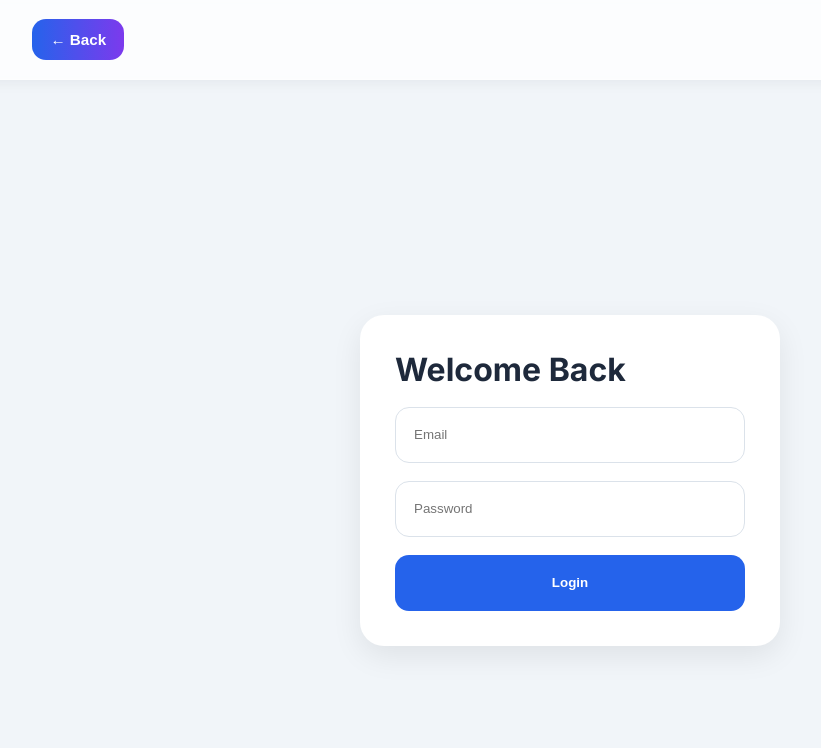
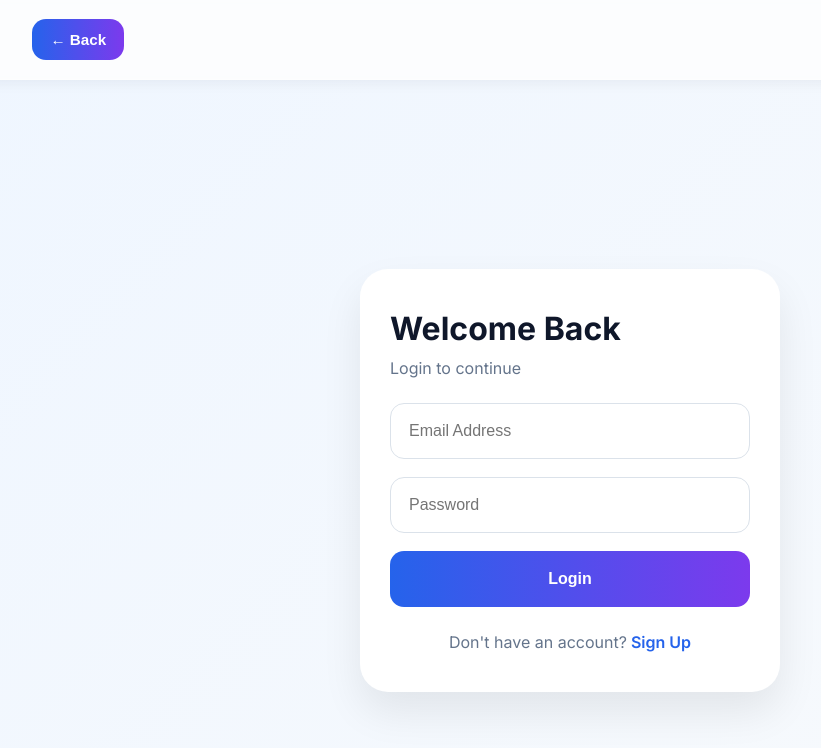
Before and after one commit to Hitarthpareek/medipressAssignment, a React (Vite) app in the folder frontend/: page /assignment4 in a window 1280 px wide. Shown: the top 748 px of the page, without its empty margins (70-891 px from the left). Built offline with nearby package versions, Linux system fonts and the light colour scheme.

Commit message:
frontend+backend

```diff
--- a/frontend/src/components/assignment4/HomePage4.css
+++ b/frontend/src/components/assignment4/HomePage4.css
@@ -139,6 +139,135 @@ th{
   background:#eff6ff;
 }
 
+.auth-switch{
+  text-align:center;
+  color:#64748b;
+}
+
+.auth-switch span{
+  color:#2563eb;
+  cursor:pointer;
+  font-weight:600;
+}
+
+.auth-page{
+  min-height:100vh;
+
+  display:flex;
+  align-items:center;
+  justify-content:center;
+
+  padding:20px;
+
+  background:
+  linear-gradient(
+    135deg,
+    #eff6ff,
+    #f8fafc
+  );
+}
+
+.auth-card{
+  width:100%;
+  max-width:420px;
+
+  background:white;
+
+  border-radius:28px;
+
+  padding:40px 30px;
+
+  box-shadow:
+  0 20px 40px rgba(0,0,0,0.08);
+
+  display:flex;
+  flex-direction:column;
+  gap:25px;
+}
+
+.auth-top h1{
+  font-size:2rem;
+  color:#0f172a;
+
+  margin-bottom:10px;
+}
+
+.auth-top p{
+  color:#64748b;
+}
+
+.auth-form{
+  display:flex;
+  flex-direction:column;
+  gap:18px;
+}
+
+.auth-form input{
+  height:56px;
+
+  border:1px solid #dbe2ea;
+
+  border-radius:14px;
+
+  padding:0 18px;
+
+  font-size:1rem;
+
+  outline:none;
+
+  transition:0.3s;
+}
+
+.auth-form input:focus{
+  border-color:#2563eb;
+
+  box-shadow:
+  0 0 0 4px
+  rgba(37,99,235,0.1);
+}
+
+.auth-form button{
+  height:56px;
+
+  border:none;
+
+  border-radius:14px;
+
+  background:
+  linear-gradient(
+    to right,
+    #2563eb,
+    #7c3aed
+  );
+
+  color:white;
+
+  font-size:1rem;
+  font-weight:600;
+
+  cursor:pointer;
+
+  transition:0.3s;
+}
+
+.auth-form button:hover{
+  transform:translateY(-2px);
+}
+
+.auth-toggle{
+  text-align:center;
+
+  color:#64748b;
+}
+
+.auth-toggle span{
+  color:#2563eb;
+
+  font-weight:600;
+
+  cursor:pointer;
+}
+
 @media(max-width:768px){
 
   .pmis-container{
--- a/frontend/src/components/assignment4/HomePage4.jsx
+++ b/frontend/src/components/assignment4/HomePage4.jsx
@@ -35,30 +35,38 @@ export default function HomePage4() {
   }, []);
 
 const checkAuth = async () => {
+
   try {
+
     const token = getToken();
 
-      if (!token) {
+    const savedUser =
+      localStorage.getItem("user");
+
+    if (!token || !savedUser) {
       setLoading(false);
       return;
     }
 
+    const parsedUser =
+      JSON.parse(savedUser);
+
+    setUser(parsedUser);
+
     await fetchEmployees();
 
-      const savedUser = JSON.parse(
-        localStorage.getItem("user")
-      );
+  } catch (error) {
 
-      if (savedUser) {
-        setUser(savedUser);
-      }
+    console.log(error);
 
-    } catch (error) {
-      console.log(error);
     logout();
 
+    localStorage.removeItem("user");
+
   } finally {
+
     setLoading(false);
+
   }
 };
 
@@ -94,15 +102,24 @@ export default function HomePage4() {
     }
   };
 
-    const handleSignup = async (formData) => {
+const handleSignup = async (
+  formData
+) => {
+
   try {
+
     await registerUser(formData);
 
-      alert("Account Created Successfully");
+    alert(
+      "Signup successful. Please login."
+    );
 
   } catch (error) {
+
     console.log(error);
+
     alert("Signup Failed");
+
   }
 };
 
--- a/frontend/src/components/assignment4/components/LoginForm.jsx
+++ b/frontend/src/components/assignment4/components/LoginForm.jsx
@@ -1,53 +1,133 @@
 import { useState } from "react";
 
-export default function LoginForm({ onLogin }) {
-  const [formData, setFormData] = useState({
+export default function LoginForm({
+  onLogin,
+  onSignup,
+}) {
+
+  const [isLogin, setIsLogin] =
+    useState(true);
+
+  const [formData, setFormData] =
+    useState({
+      name: "",
       email: "",
       password: "",
     });
 
+  const handleChange = (e) => {
+    setFormData({
+      ...formData,
+      [e.target.name]:
+        e.target.value,
+    });
+  };
+
   const handleSubmit = (e) => {
+
     e.preventDefault();
 
-    onLogin(formData);
+    if (isLogin) {
+
+      onLogin({
+        email: formData.email,
+        password: formData.password,
+      });
+
+    } else {
+
+      onSignup(formData);
+
+    }
   };
 
   return (
-    <div className="login-container">
+    <div className="auth-page">
+
+      <div className="auth-card">
+
+        <div className="auth-top">
+
+          <h1>
+            {isLogin
+              ? "Welcome Back"
+              : "Create Account"}
+          </h1>
+
+          <p>
+            {isLogin
+              ? "Login to continue"
+              : "Signup to access PMIS"}
+          </p>
+
+        </div>
+
         <form
-        className="login-card"
+          className="auth-form"
           onSubmit={handleSubmit}
         >
-        <h1>Welcome Back</h1>
+
+          {!isLogin && (
+            <input
+              type="text"
+              name="name"
+              placeholder="Full Name"
+              value={formData.name}
+              onChange={handleChange}
+              required
+            />
+          )}
 
           <input
             type="email"
-          placeholder="Email"
+            name="email"
+            placeholder="Email Address"
             value={formData.email}
-          onChange={(e) =>
-            setFormData({
-              ...formData,
-              email: e.target.value,
-            })
-          }
+            onChange={handleChange}
+            required
           />
 
           <input
             type="password"
+            name="password"
             placeholder="Password"
             value={formData.password}
-          onChange={(e) =>
-            setFormData({
-              ...formData,
-              password: e.target.value,
-            })
-          }
+            onChange={handleChange}
+            required
           />
 
           <button type="submit">
-          Login
+
+            {isLogin
+              ? "Login"
+              : "Create Account"}
+
           </button>
+
         </form>
+
+        <div className="auth-toggle">
+
+          {isLogin
+            ? "Don't have an account?"
+            : "Already have an account?"}
+
+          <span
+            onClick={() =>
+              setIsLogin(!isLogin)
+            }
+          >
+
+            {isLogin
+              ? " Sign Up"
+              : " Login"}
+
+          </span>
+
+        </div>
+
+      </div>
+
     </div>
   );
 }
--- a/frontend/src/components/assignment4/services/api.js
+++ b/frontend/src/components/assignment4/services/api.js
@@ -1,37 +1,62 @@
 const BASE_URL = "/api";
 
-export const registerUser = async (userData) => {
-  const response = await fetch(`${BASE_URL}/auth/register`, {
+export const registerUser = async (
+  userData
+) => {
+
+  const response = await fetch(
+    `${BASE_URL}/auth/register`,
+    {
       method: "POST",
+
       headers: {
-      "Content-Type": "application/json",
+        "Content-Type":
+          "application/json",
       },
+
       body: JSON.stringify(userData),
-  });
+    }
+  );
 
   return response.json();
 };
 
-export const loginUser = async (userData) => {
-  const response = await fetch(`${BASE_URL}/auth/login`, {
+export const loginUser = async (
+  userData
+) => {
+
+  const response = await fetch(
+    `${BASE_URL}/auth/login`,
+    {
       method: "POST",
+
       headers: {
-      "Content-Type": "application/json",
+        "Content-Type":
+          "application/json",
       },
+
       body: JSON.stringify(userData),
-  });
+    }
+  );
 
   return response.json();
 };
 
-export const getEmployees = async () => {
-  const token = localStorage.getItem("token");
+export const getEmployees =
+  async () => {
 
-  const response = await fetch(`${BASE_URL}/employees`, {
+    const token =
+      localStorage.getItem("token");
+
+    const response = await fetch(
+      `${BASE_URL}/employees`,
+      {
         headers: {
-      Authorization: `Bearer ${token}`,
+          Authorization:
+            `Bearer ${token}`,
         },
-  });
+      }
+    );
 
     return response.json();
 };
```
Lines whose indentation alone changed are shown as unchanged.
